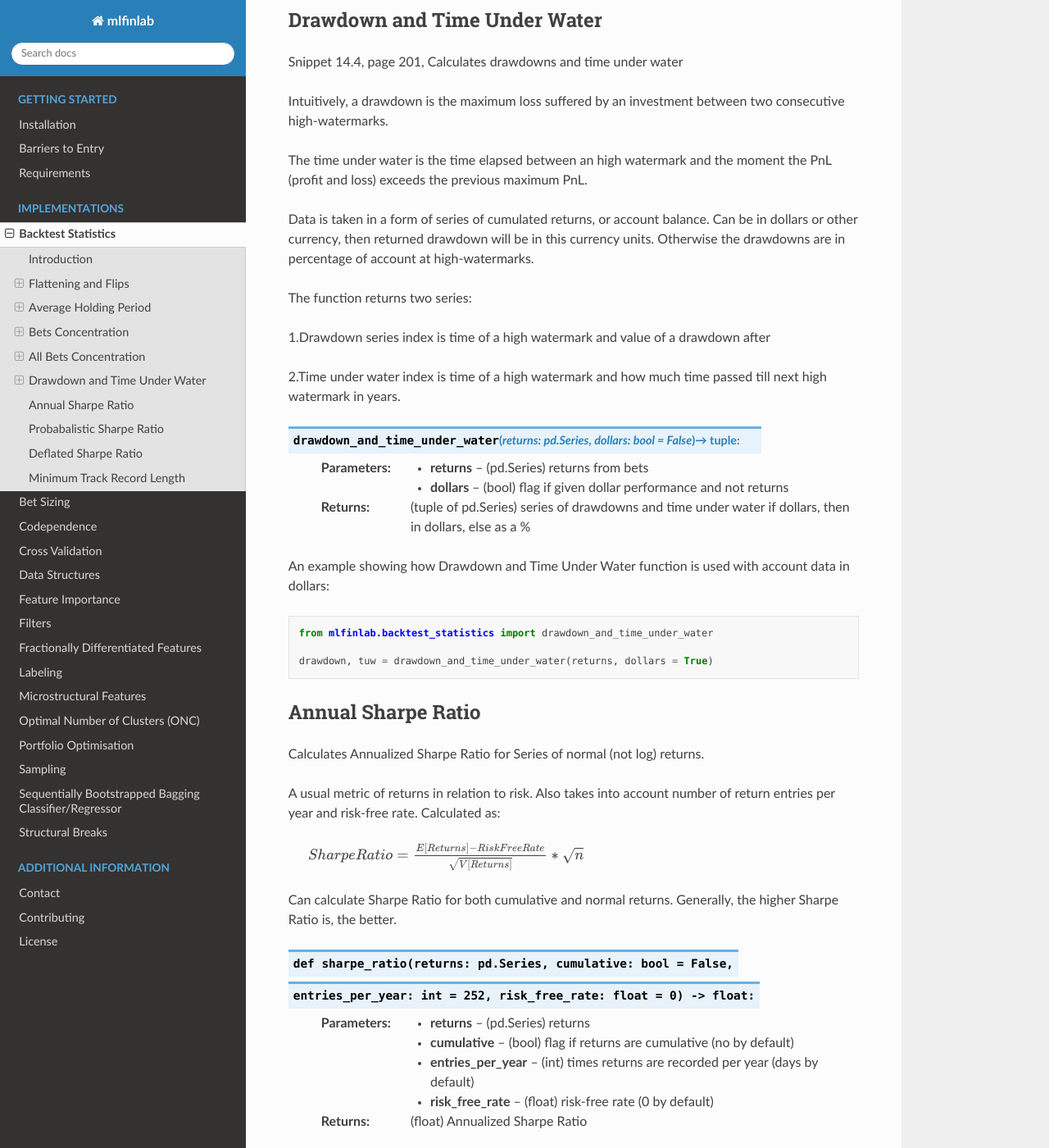
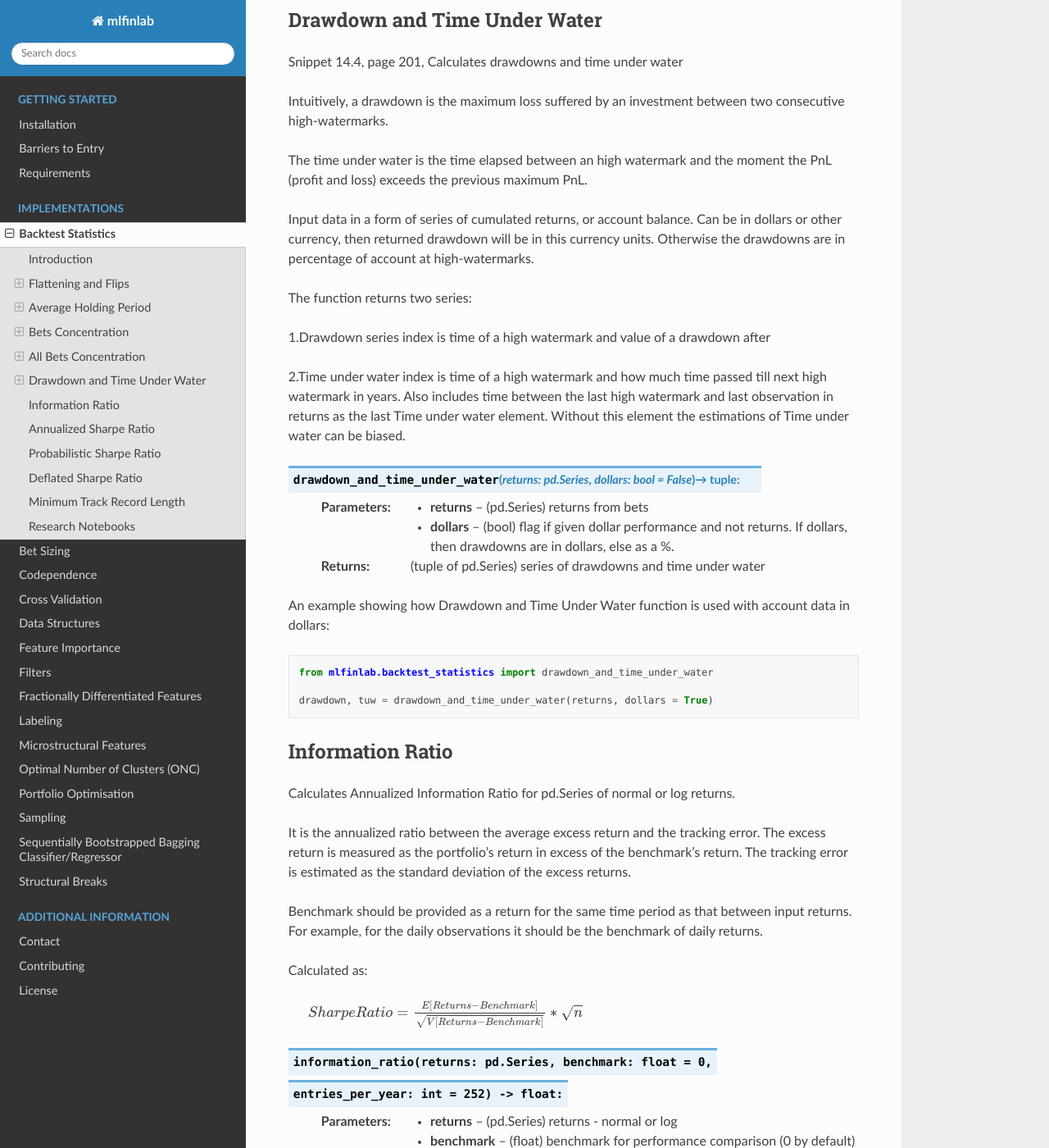
Before and after one commit to hudson-and-thames/mlfinlab, a Sphinx documentation site: the page built from docs/source/implementations/backtest_statistics.rst, in a window 1280 px wide and 1400 px high, scrolled down 3717 px. Shown: the whole window at 82% size. Built offline with Sphinx 7.4.7 and the Read the Docs theme 2.0.0, drawn with Linux system fonts in a browser that asks for light colours; some of the changed text lies outside the part shown.

Commit message:
Documentation update
- Includes adjustments to functions
- Information ratio added
- Includes link to the notebook on Chapter 14.

```diff
--- a/docs/source/implementations/backtest_statistics.rst
+++ b/docs/source/implementations/backtest_statistics.rst
@@ -1,10 +1,10 @@
 .. _implementations-backtest_statistics:
 
-===================
+==============================
 Backtest Statistics
-===================
+==============================
 
-Backtest statistics module contains functions related to characteristics analysis of returns and target positions. These include filtering flips and flattenings from series of returns, calculating average holding period from series of positions, concentration of bets for positive and negative returns, drawdown and time under water calculation, Sharpe ratios - annualised, probabalistic, deflated, minimum required track record length. Each statistic has it's own function and small description of statistic in docstring and detailed list of inputs required.
+Backtest statistics module contains functions related to characteristics analysis of returns and target positions. These include filtering flips and flattenings from series of returns, calculating average holding period from series of positions, concentration of bets for positive and negative returns, drawdown and time under water calculation, Information ratio, Sharpe ratios - annualised, probabilistic, deflated, minimum required track record length. Each statistic has it's own function and small description of statistic in docstring and detailed list of inputs required.
 
 Introduction
 ==============================
@@ -148,22 +148,22 @@ Intuitively, a drawdown is the maximum loss suffered by an investment between tw
 
 The time under water is the time elapsed between an high watermark and the moment the PnL (profit and loss) exceeds the previous maximum PnL.
 
-Data is taken in a form of series of cumulated returns, or account balance. Can be in dollars or other currency, then returned drawdown will be in this currency units. Otherwise the drawdowns are in percentage of account at high-watermarks.
+Input data in a form of series of cumulated returns, or account balance. Can be in dollars or other currency, then returned drawdown will be in this currency units. Otherwise the drawdowns are in percentage of account at high-watermarks.
 
 The function returns two series:
 
 1.Drawdown series index is time of a high watermark and value of a drawdown after
 
 
-2.Time under water index is time of a high watermark and how much time passed till next high watermark in years.
+2.Time under water index is time of a high watermark and how much time passed till next high watermark in years. Also includes time between the last high watermark and last observation in returns as the last Time under water element. Without this element the estimations of Time under water can be biased.
 
 
 .. function:: drawdown_and_time_under_water(returns: pd.Series, dollars: bool = False) -> tuple:
 
     :param returns: (pd.Series) returns from bets
-    :param dollars: (bool) flag if given dollar performance and not returns
+    :param dollars: (bool) flag if given dollar performance and not returns.
+                    If dollars, then drawdowns are in dollars, else as a %.
     :return: (tuple of pd.Series) series of drawdowns and time under water
-                                if dollars, then in dollars, else as a %
 
 An example showing how Drawdown and Time Under Water function is used with account data in dollars::
 
@@ -171,24 +171,52 @@ An example showing how Drawdown and Time Under Water function is used with accou
 
 	drawdown, tuw = drawdown_and_time_under_water(returns, dollars = True)
 
-Annual Sharpe Ratio
+Information Ratio
 ==============================
 
-Calculates Annualized Sharpe Ratio for Series of normal (not log) returns.
+Calculates Annualized Information Ratio for pd.Series of normal or log returns.
 
-A usual metric of returns in relation to risk. Also takes into account number of return entries per year and risk-free rate. Calculated as:
+It is the annualized ratio between the average excess return and the tracking error. The excess return is measured as the portfolio’s return in excess of the benchmark’s return. The tracking error is estimated as the standard deviation of the excess returns.
+
+Benchmark should be provided as a return for the same time period as that between input returns. For example, for the daily observations it should be the benchmark of daily returns.
+
+Calculated as:
+
+        :math:`SharpeRatio = \frac{E[Returns - Benchmark]}{\sqrt{V[Returns - Benchmark]}} * \sqrt{n}`
+
+.. function:: information_ratio(returns: pd.Series, benchmark: float = 0,
+                                entries_per_year: int = 252) -> float:
+
+    :param returns: (pd.Series) returns - normal or log
+    :param benchmark: (float) benchmark for performance comparison (0 by default)
+    :param entries_per_year: (int) times returns are recorded per year (daily by default)
+    :return: (float) Annualized Information Ratio
+
+An example showing how Annualized Information Ratio function is used with monthly cumulative returns data::
+
+	from mlfinlab.backtest_statistics import information_ratio
+
+	information_r = information(returns, benchmark=0.005, entries_per_year=12)
+
+Annualized Sharpe Ratio
+==============================
+
+Calculates Annualized Sharpe Ratio for pd.Series of normal or log returns.
+
+A usual metric of returns in relation to risk. Also takes into account number of return entries per year and risk-free rate.
+Risk-free rate should be given for the same period the returns are given. For example, if the input returns are observed in 3 months, the risk-free rate given should be the 3-month risk-free rate.
+
+Calculated as:
 
         :math:`SharpeRatio = \frac{E[Returns] - RiskFreeRate}{\sqrt{V[Returns]}} * \sqrt{n}`
 
-Can calculate Sharpe Ratio for both cumulative and normal returns.
 Generally, the higher Sharpe Ratio is, the better.
 
-.. function:: def sharpe_ratio(returns: pd.Series, cumulative: bool = False,
-                 entries_per_year: int = 252, risk_free_rate: float = 0) -> float:
+.. function:: sharpe_ratio(returns: pd.Series, entries_per_year: int = 252,
+                           risk_free_rate: float = 0) -> float:
 
-    :param returns: (pd.Series) returns
-    :param cumulative: (bool) flag if returns are cumulative (no by default)
-    :param entries_per_year: (int) times returns are recorded per year (days by default)
+    :param returns: (pd.Series) returns - normal or log
+    :param entries_per_year: (int) times returns are recorded per year (daily by default)
     :param risk_free_rate: (float) risk-free rate (0 by default)
     :return: (float) Annualized Sharpe Ratio
 
@@ -196,9 +224,9 @@ An example showing how Annualized Sharpe Ratio function is used with monthly cum
 
 	from mlfinlab.backtest_statistics import sharpe_ratio
 
-	sr = sharpe_ratio(returns, cumulative=True, entries_per_year=12)
+	sr = sharpe_ratio(returns, entries_per_year=12)
 
-Probabalistic Sharpe Ratio
+Probabilistic Sharpe Ratio
 ==============================
 
 Calculates the probabilistic Sharpe ratio (PSR) that provides an adjusted estimate of SR, by removing the inflationary effect caused by short series with skewed and/or fat-tailed returns.
@@ -225,7 +253,7 @@ Where:
 
     :math:`\gamma_4` - kurtosis of the returns
 
-.. function:: probabalistic_sharpe_ratio(observed_sr: float, benchmark_sr: float,
+.. function:: probabilistic_sharpe_ratio(observed_sr: float, benchmark_sr: float,
                                          number_of_returns: int, skewness_of_returns: float = 0,
                                          kurtosis_of_returns: float = 3) -> float:
 
@@ -234,13 +262,13 @@ Where:
     :param  number_of_returns: (int) times returns are recorded for observed_SR
     :param skewness_of_returns: (float) skewness of returns (as Gaussian by default)
     :param kurtosis_of_returns: (float) kurtosis of returns (as Gaussian by default)
-    :return: (float) Probabalistic Sharpe Ratio
+    :return: (float) Probabilistic Sharpe Ratio
 
-An example showing how Probabalistic Sharpe Ratio function is used with an example of data with normal returns::
+An example showing how Probabilistic Sharpe Ratio function is used with an example of data with normal returns::
 
-	from mlfinlab.backtest_statistics import probabalistic_sharpe_ratio
+	from mlfinlab.backtest_statistics import probabilistic_sharpe_ratio
 
-	psr = probabalistic_sharpe_ratio(1.2, 1.0, 200)
+	psr = probabilistic_sharpe_ratio(1.2, 1.0, 200)
 
 Deflated Sharpe Ratio
 ==============================
@@ -249,7 +277,7 @@ Calculates the deflated Sharpe ratio (DSR) - a PSR where the rejection threshold
 
 DSR corrects SR for inflationary effects caused by non-Normal returns, track record length, and multiple testing/selection bias.
 
-Given a user-defined benchmark Sharpe ratio and an observed Sharpe estimates, DSR estimates the probability that SR ̂is greater than a hypothetical SR.
+Given a user-defined benchmark Sharpe ratio and an observed Sharpe estimates (or their properties - standard deviations and number of trails), DSR estimates the probability that SR is greater than a hypothetical SR. Allows the output of the hypothetical (benchmark) SR.
 
 If DSR exceeds 0.95, then SR is higher than the hypothetical (benchmark) SR at the standard significance level of 5%.
 
@@ -271,22 +299,28 @@ Where:
 
     :math:`e` - Euler constant
 
-.. function:: deflated_sharpe_ratio(observed_sr: float, sr_estimates: list,
-                                    number_of_returns: int, skewness_of_returns: float = 0,
-                                    kurtosis_of_returns: float = 3) -> float:
+.. function:: deflated_sharpe_ratio(observed_sr: float, sr_estimates: list, number_of_returns: int,
+                                    skewness_of_returns: float = 0, kurtosis_of_returns: float = 3,
+                                    estimates_param: bool = False, benchmark_out: bool = False) -> float:
 
-    :param observed_sr: (list) Sharpe Ratio that is being tested
-    :param sr_estimates: (float) Sharpe Ratios estimates trials
+    :param observed_sr: (float) Sharpe Ratio that is being tested
+    :param sr_estimates: (list) Sharpe Ratios estimates trials list or
+        properties list: [Standard deviation of estimates, Number of estimates]
+        if estimates_param flag is set to True.
     :param  number_of_returns: (int) times returns are recorded for observed_SR
     :param skewness_of_returns: (float) skewness of returns (as Gaussian by default)
     :param kurtosis_of_returns: (float) kurtosis of returns (as Gaussian by default)
-    :return: (float) Deflated Sharpe Ratio
+    :param estimates_param: (bool) allows to use properties of estimates instead of full list
+    :param benchmark_out: (bool) flag to output the calculated benchmark instead of DSR
+    :return: (float) Deflated Sharpe Ratio or Benchmark SR (if benchmark_out)
 
-An example showing how Deflated Sharpe Ratio function is used with an example of data with normal returns::
+An example showing how Deflated Sharpe Ratio function with list of SR estimates as well as properties of SR estimates and benchmark output::
 
 	from mlfinlab.backtest_statistics import deflated_sharpe_ratio
 
 	psr = deflated_sharpe_ratio(1.2, [1.0, 1.1, 1.0], 200)
+
+	psr = deflated_sharpe_ratio(1.2, [0.7, 50], 200, estimates_param=True, benchmark_out=True)
 
 Minimum Track Record Length
 ==============================
@@ -322,11 +356,20 @@ Where:
     :param  number_of_returns: (int) times returns are recorded for observed_SR
     :param skewness_of_returns: (float) skewness of returns (as Gaussian by default)
     :param kurtosis_of_returns: (float) kurtosis of returns (as Gaussian by default)
-    :param alpha: (float) desired significance level
-    :return: (float) Probabalistic Sharpe Ratio
+    :param alpha: (float) desired significance level (0.05 by default)
+    :return: (float) Minimum number of track records
 
 An example showing how Minimum Track Record Length function is used with an example of data with normal returns::
 
 	from mlfinlab.backtest_statistics import minimum_track_record_length
 
 	min_record_length = minimum_track_record_length(1.2, 1.0)
+
+Research Notebooks
+==============================
+
+The following research notebooks can be used to better understand how the statistics within this module can be used on real data.
+
+* `Chapter 14 Exercise Notebook`_
+
+.. _Chapter 14 Exercise Notebook: https://github.com/hudson-and-thames/research/blob/master/Chapter14_BacktestStatistics/Chapter14_BacktestStatistics.ipynb
```
Also changed, not shown: other parts of docs/source/implementations/backtest_statistics.rst (+2 -2 lines), 1 other file.
